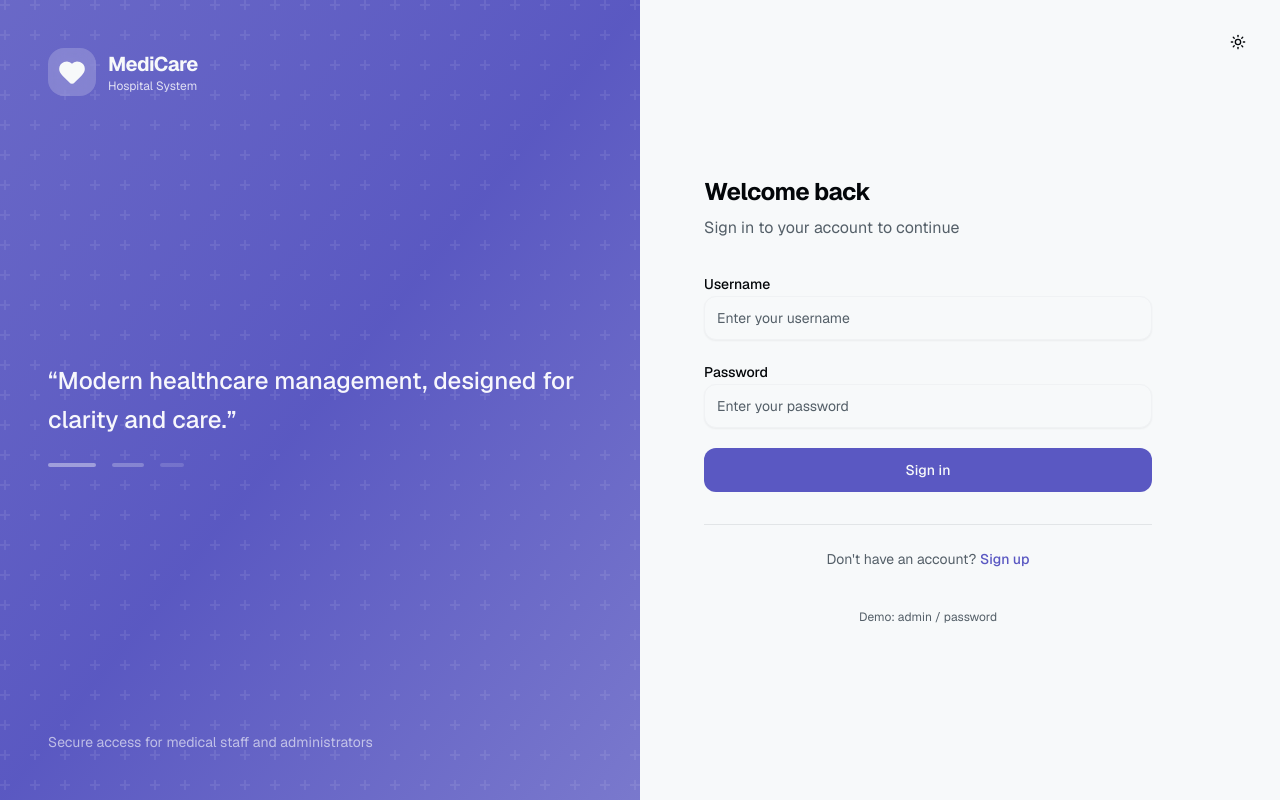
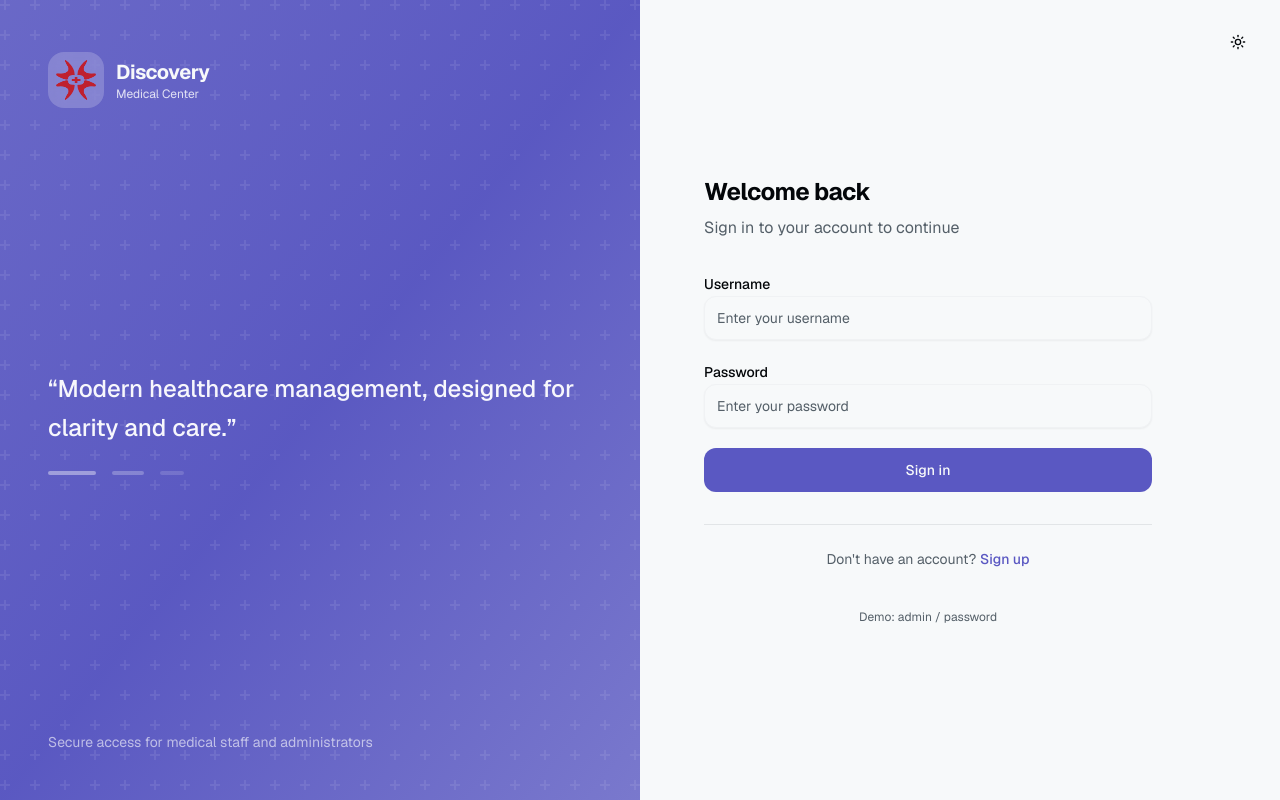
Before and after one commit to amyusif/dmc-management, a Next.js app: page /login in a window 1280 px wide. Built offline with nearby package versions, Linux system fonts and the light colour scheme.

Commit message:
Add Discovery Medical Center branding with logo

```diff
--- a/app/layout.tsx
+++ b/app/layout.tsx
@@ -8,8 +8,8 @@ const _geist = Geist({ subsets: ["latin"] });
 const _geistMono = Geist_Mono({ subsets: ["latin"] });
 
 export const metadata: Metadata = {
-  title: 'MediCare - Hospital Management System',
-  description: 'Modern hospital management system for patient care, appointments, and medical records',
+  title: 'Discovery Medical Center - Hospital Management System',
+  description: 'Discovery Medical Center - Modern hospital management system for patient care, appointments, and medical records',
   generator: 'v0.app',
   icons: {
     icon: [
--- a/app/login/page.tsx
+++ b/app/login/page.tsx
@@ -5,7 +5,8 @@ import { useRouter } from 'next/navigation'
 import Link from 'next/link'
 import { Button } from '@/components/ui/button'
 import { Input } from '@/components/ui/input'
-import { Heart, AlertCircle, Loader2 } from 'lucide-react'
+import { BrandLogo } from '@/components/brand-logo'
+import { AlertCircle, Loader2 } from 'lucide-react'
 import { ThemeToggle } from '@/components/theme-toggle'
 
 export default function LoginPage() {
@@ -54,13 +55,19 @@ export default function LoginPage() {
           }}
         />
         <div className="relative z-10 flex flex-col justify-between p-12 text-primary-foreground">
-          <div className="flex items-center gap-3">
-            <div className="flex h-12 w-12 items-center justify-center rounded-xl bg-white/20 backdrop-blur-sm">
-              <Heart className="h-7 w-7 fill-current" />
-            </div>
-            <div>
-              <h1 className="text-xl font-bold tracking-tight">MediCare</h1>
-              <p className="text-xs text-white/80">Hospital System</p>
+          <div className="flex h-16 items-center">
+            <div className="flex items-center gap-3">
+              <div className="flex h-14 w-14 items-center justify-center rounded-xl bg-white/20 backdrop-blur-sm">
+                <img
+                  src="/logo.png"
+                  alt="Discovery Medical Center"
+                  className="h-10 w-10"
+                />
+              </div>
+              <div>
+                <h1 className="text-xl font-bold tracking-tight">Discovery</h1>
+                <p className="text-xs text-white/80">Medical Center</p>
+              </div>
             </div>
           </div>
           <div className="space-y-6">
@@ -87,11 +94,17 @@ export default function LoginPage() {
 
         <div className="w-full max-w-sm mx-auto lg:mx-0 lg:max-w-md">
           {/* Mobile logo */}
-          <div className="lg:hidden flex items-center justify-center gap-2 mb-10">
-            <Heart className="w-10 h-10 text-primary fill-primary" />
+          <div className="lg:hidden flex items-center justify-center gap-3 mb-10">
+            <div className="flex h-12 w-12 items-center justify-center rounded-lg bg-primary/10">
+              <img
+                src="/logo.png"
+                alt="Discovery Medical Center"
+                className="h-8 w-8"
+              />
+            </div>
             <div>
-              <h1 className="text-2xl font-bold text-foreground">MediCare</h1>
-              <p className="text-xs text-muted-foreground">Hospital System</p>
+              <h1 className="text-2xl font-bold text-foreground">Discovery</h1>
+              <p className="text-xs text-muted-foreground">Medical Center</p>
             </div>
           </div>
 
--- /dev/null
+++ b/components/brand-logo.tsx
@@ -0,0 +1,55 @@
+'use client'
+
+import Image from 'next/image'
+import Link from 'next/link'
+
+interface BrandLogoProps {
+  showText?: boolean
+  href?: string
+  className?: string
+  logoSize?: number
+  textSize?: 'sm' | 'md' | 'lg'
+}
+
+export function BrandLogo({
+  showText = true,
+  href = '/',
+  className = '',
+  logoSize = 32,
+  textSize = 'md',
+}: BrandLogoProps) {
+  const textSizeClasses = {
+    sm: 'text-lg',
+    md: 'text-xl',
+    lg: 'text-2xl',
+  }
+
+  const content = (
+    <div className={`flex items-center gap-3 ${className}`}>
+      <div className="flex-shrink-0">
+        <Image
+          src="/logo.png"
+          alt="Discovery Medical Center"
+          width={logoSize}
+          height={logoSize}
+          className="w-auto h-auto"
+          priority
+        />
+      </div>
+      {showText && (
+        <div>
+          <h1 className={`${textSizeClasses[textSize]} font-bold text-sidebar-foreground`}>
+            Discovery
+          </h1>
+          <p className="text-xs text-muted-foreground">Medical Center</p>
+        </div>
+      )}
+    </div>
+  )
+
+  if (href) {
+    return <Link href={href}>{content}</Link>
+  }
+
+  return content
+}
--- a/components/sidebar.tsx
+++ b/components/sidebar.tsx
@@ -5,6 +5,7 @@ import Link from 'next/link'
 import { usePathname, useRouter } from 'next/navigation'
 import { cn } from '@/lib/utils'
 import { Button } from '@/components/ui/button'
+import { BrandLogo } from '@/components/brand-logo'
 import { Collapsible, CollapsibleContent, CollapsibleTrigger } from '@/components/ui/collapsible'
 import {
   LayoutDashboard,
@@ -18,7 +19,6 @@ import {
   ChevronDown,
   Menu,
   X,
-  Heart,
   FolderOpen,
   UserCircle,
 } from 'lucide-react'
@@ -139,12 +139,8 @@ export function Sidebar({ userRole = 'STAFF' }: { userRole?: string }) {
           open ? 'translate-x-0' : '-translate-x-full md:translate-x-0'
         )}
       >
-        <div className="flex items-center gap-3 p-6 border-b border-sidebar-border">
-          <Heart className="w-6 h-6 text-primary fill-primary" />
-          <div>
-            <h1 className="text-xl font-bold text-sidebar-foreground">MediCare</h1>
-            <p className="text-xs text-muted-foreground">Hospital System</p>
-          </div>
+        <div className="p-6 border-b border-sidebar-border">
+          <BrandLogo showText={true} href="/dashboard" logoSize={40} textSize="md" />
         </div>
 
         <nav className="flex-1 overflow-y-auto p-4 space-y-2">
```
Also changed, not shown: public/logo.png (added).
